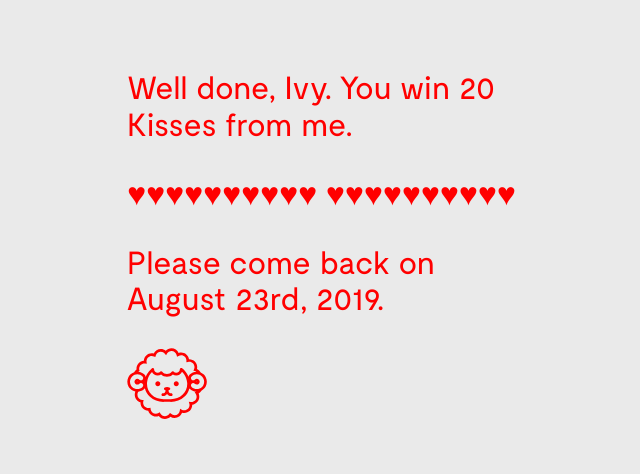
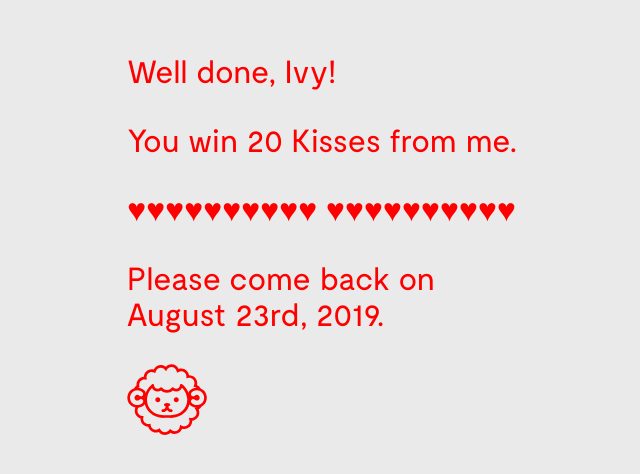
Before and after one commit to LSPRT/lespritdescalier.github.io, a website: page ivy-secret.html in a window 1280 px wide. Shown: the part 170-644 px from the top of the page, without its empty margins (441-1081 px from the left). Drawn offline with Linux system fonts and the light colour scheme.

Commit message:
Update secret message again

```diff
--- a/ivy-secret.html
+++ b/ivy-secret.html
@@ -20,14 +20,17 @@
         <div class="secret">
   <div class="secret__container">
     <p class="secret__heading">
-     Well done, Ivy. You win 20 Kisses from me.
+        Well done, Ivy!
+    </p>
+    <p class="secret__heading">
+        You win 20 Kisses from me.
     </p>
     <p class="secret__heading">
         ♥♥♥♥♥♥♥♥♥♥
         ♥♥♥♥♥♥♥♥♥♥
     </p>
     <p class="secret__subheading">
-      Please come back on August 23rd, 2019.
+        Please come back on August 23rd, 2019.
     </p>
     <div class="secret__svg-container">
         <div class="secret__svg">
```
